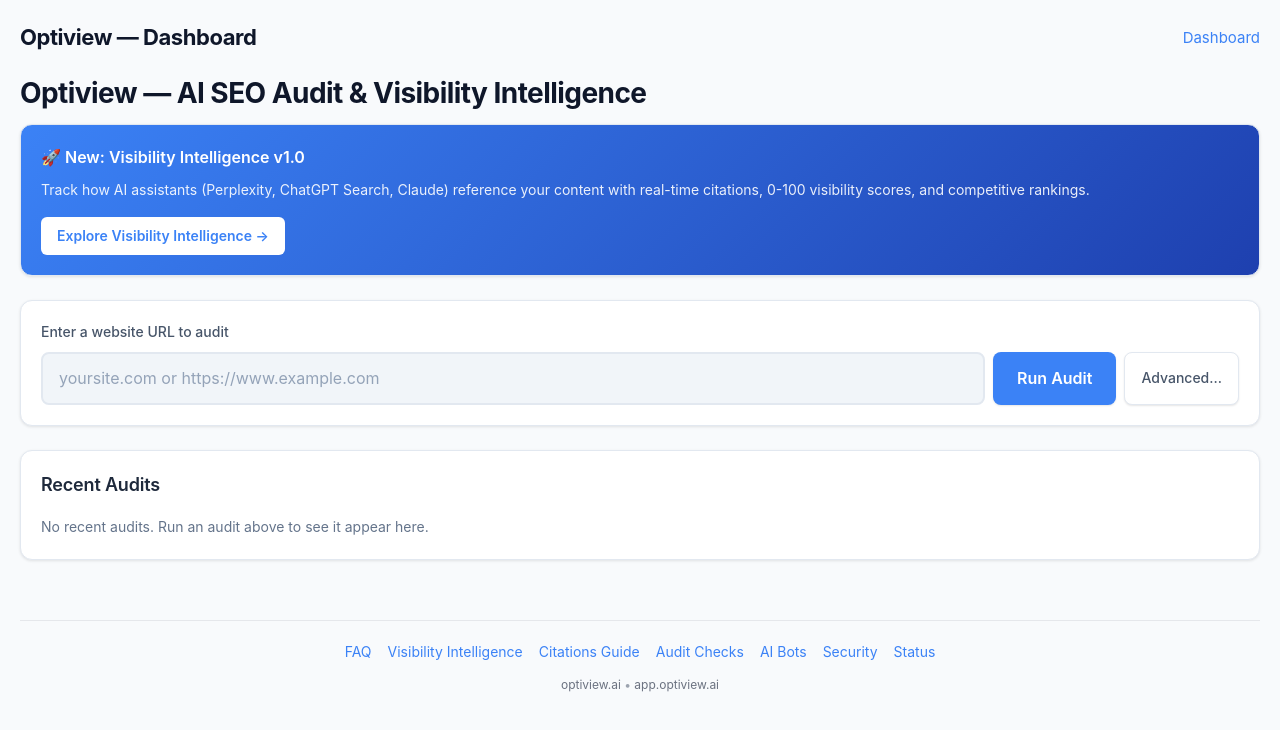
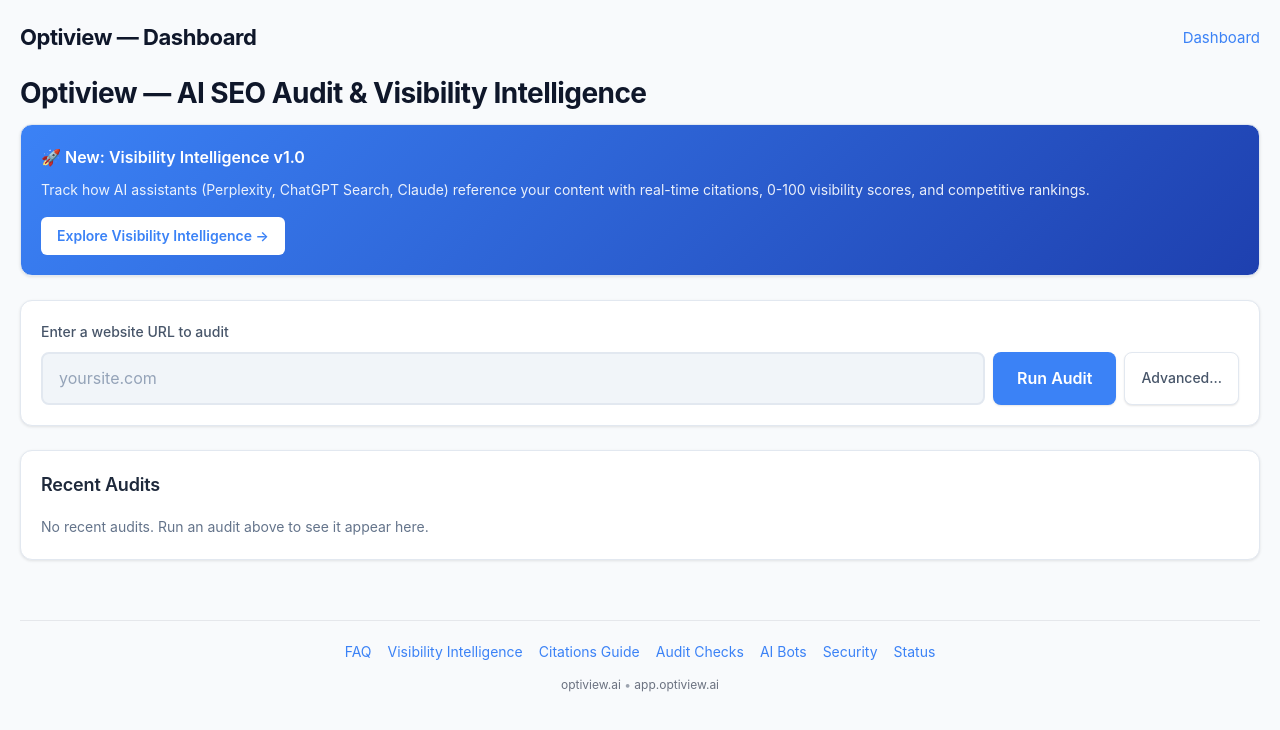
Before and after one commit to zerotype19/geodude, a React (Vite) app in the folder apps/app/: page / in a window 1280 px wide. Shown: the top 730 px of the page. Built offline with nearby package versions, Linux system fonts and the light colour scheme.

Commit message:
Simplify URL input placeholder text
- Change placeholder from 'yoursite.com or https://www.example.com' to just 'yoursite.com'
- Makes the input field cleaner and less cluttered

```diff
--- a/apps/app/src/routes/Dashboard.tsx
+++ b/apps/app/src/routes/Dashboard.tsx
@@ -155,7 +155,7 @@
         </div>
         <div style={{ display: 'flex', gap: 8 }}>
           <input
-            placeholder="yoursite.com or https://www.example.com"
+            placeholder="yoursite.com"
             value={url}
             onChange={e => setUrl(e.target.value)}
             onKeyDown={e => e.key === 'Enter' && !loading && runAudit()}
```
